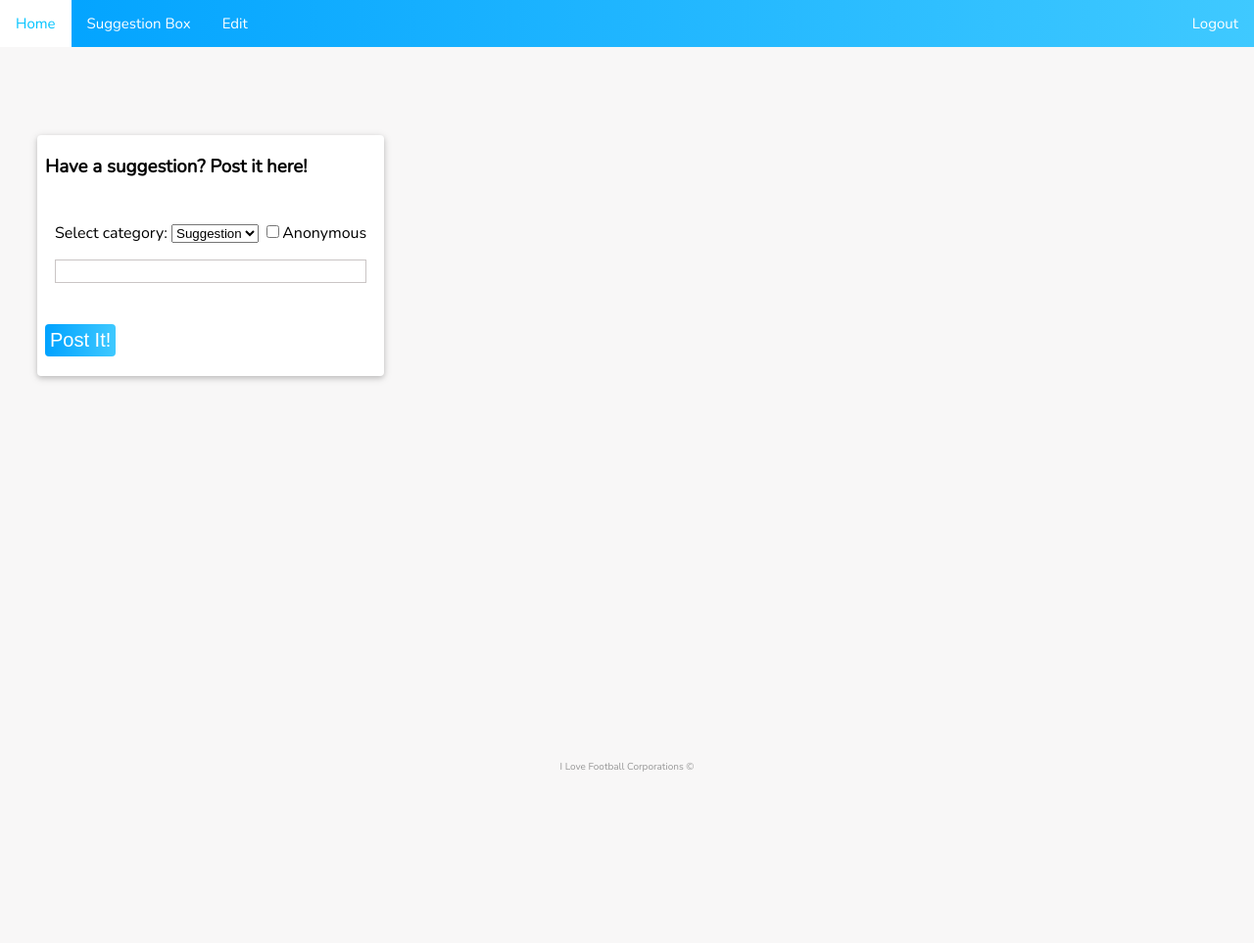
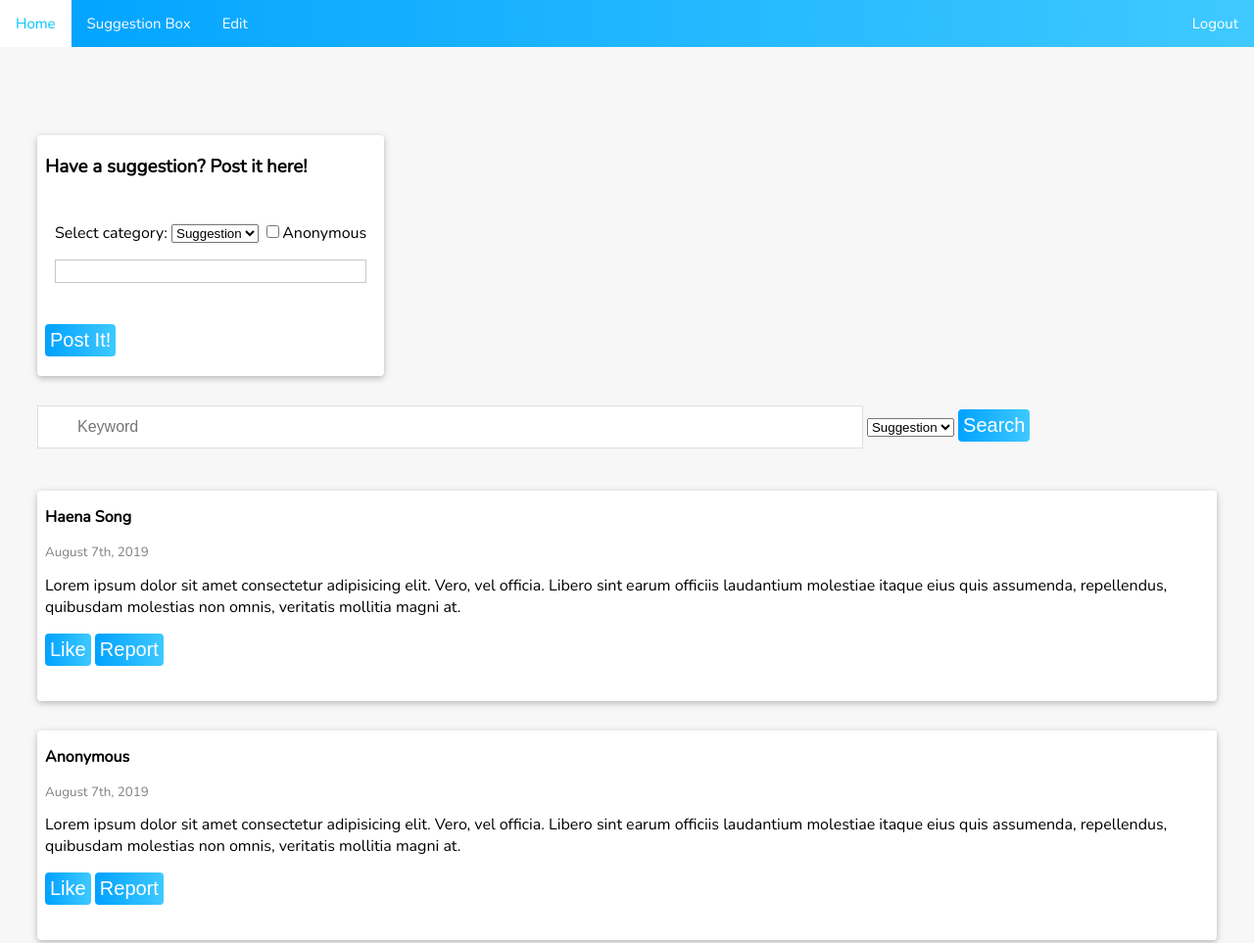
Before and after one commit to reperry/elitetech, a plain HTML site: page ProjectTemplate/templates/html/suggestionbox.html in a window 1280 px wide. Shown: the top 963 px of the page at 98% size. Before the commit the page ends 800 px from the top, so only its background shows below. Drawn offline with nearby package versions, Linux system fonts and the light colour scheme.

Commit message:
Added UI features for suggestion box page

```diff
--- a/ProjectTemplate/templates/css/main.css
+++ b/ProjectTemplate/templates/css/main.css
@@ -89,7 +89,7 @@ ul {
 }
 
 .footer {
-    position: fixed;
+    /*position: fixed;*/
     left: 0;
     bottom: 0;
     width: 100%;
--- /dev/null
+++ b/ProjectTemplate/templates/css/suggestion_box_page.css
@@ -0,0 +1,41 @@
+.suggestion-tables {
+    content:"";
+    display:table;
+    clear:both;
+    background-color: #fff;
+    margin: 7em auto;
+    box-shadow:0 2px 5px 0 rgba(0,0,0,0.16),0 2px 10px 0 rgba(0,0,0,0.12);
+    border-radius:4px;
+    padding : 0 8px;
+    margin: 30px;
+}
+
+.date {
+    font-size: 10pt;
+    color: grey;
+}
+
+.fa {
+    font-size: 50px;
+    cursor: pointer;
+    user-select: none;
+  }
+
+  .fa:hover {
+    color: darkblue;
+  }
+
+  .selection {
+      margin: 30px;
+
+  }
+
+  #myInput {
+    background-position: 10px 12px; /* Position the search icon */
+    background-repeat: no-repeat; /* Do not repeat the icon image */
+    width: 70%; /* Full-width */
+    font-size: 16px; /* Increase font-size */
+    padding: 12px 20px 12px 40px; /* Add some padding */
+    border: 1px solid #ddd; /* Add a grey border */
+    margin-bottom: 12px; /* Add some space below the input */
+  }
--- a/ProjectTemplate/templates/html/suggestionbox.html
+++ b/ProjectTemplate/templates/html/suggestionbox.html
@@ -2,6 +2,7 @@
 <html lang="en">
 <head>
     <link rel="stylesheet" href="../css/main.css">
+    <link rel="stylesheet" href="../css/suggestion_box_page.css">
     <link rel='stylesheet' href='https://fonts.googleapis.com/css?family=Nunito'>
     <meta charset="UTF-8">
     <meta name="viewport" content="width=device-width, initial-scale=1.0">
@@ -58,6 +59,9 @@
                 }
             });
         }
+        function LikePost() {
+            //code hereee
+        }
 
     </script>
     <div class="topnav">
@@ -90,6 +94,39 @@
         </div>
         <button class="button" onclick="javascript: AddPost();">Post It!</button>
     </div>
+
+    <p class="selection">
+        <input type="text" id="myInput" placeholder="Keyword">
+        <select>
+                <option value="suggestion">Suggestion</option>
+                <option value="complaint">Complaint</option>
+                <option value="other">Other</option>
+        </select>
+        <button class="button" onclick="javascript: SearchPost();">Search</button>
+    </p>
+
+    <div class="suggestion-tables">
+        <p>
+            <p><strong>Haena Song</strong></p>
+            <p class="date">August 7th, 2019</p>
+            Lorem ipsum dolor sit amet consectetur adipisicing elit. Vero, vel officia. Libero sint earum officiis laudantium molestiae itaque eius quis assumenda, repellendus, quibusdam molestias non omnis, veritatis mollitia magni at.
+            <p class="buttons">
+                <button class="button" onclick="javascript: LikePost();">Like</button>
+                <button class="button" onclick="javascript: LikePost();">Report</button>
+            </p>
+        </p>
+    </div>
+    <div class="suggestion-tables">
+            <p>
+                <p><strong>Anonymous</strong></p>
+                <p class="date">August 7th, 2019</p>
+                Lorem ipsum dolor sit amet consectetur adipisicing elit. Vero, vel officia. Libero sint earum officiis laudantium molestiae itaque eius quis assumenda, repellendus, quibusdam molestias non omnis, veritatis mollitia magni at.
+                <p class="buttons">
+                    <button class="button" onclick="javascript: LikePost();">Like</button>
+                    <button class="button" onclick="javascript: LikePost();">Report</button>
+                </p>
+            </p>
+        </div>
     <div class="footer">
         <p>I Love Football Corporations &copy;</p>
     </div>
```
